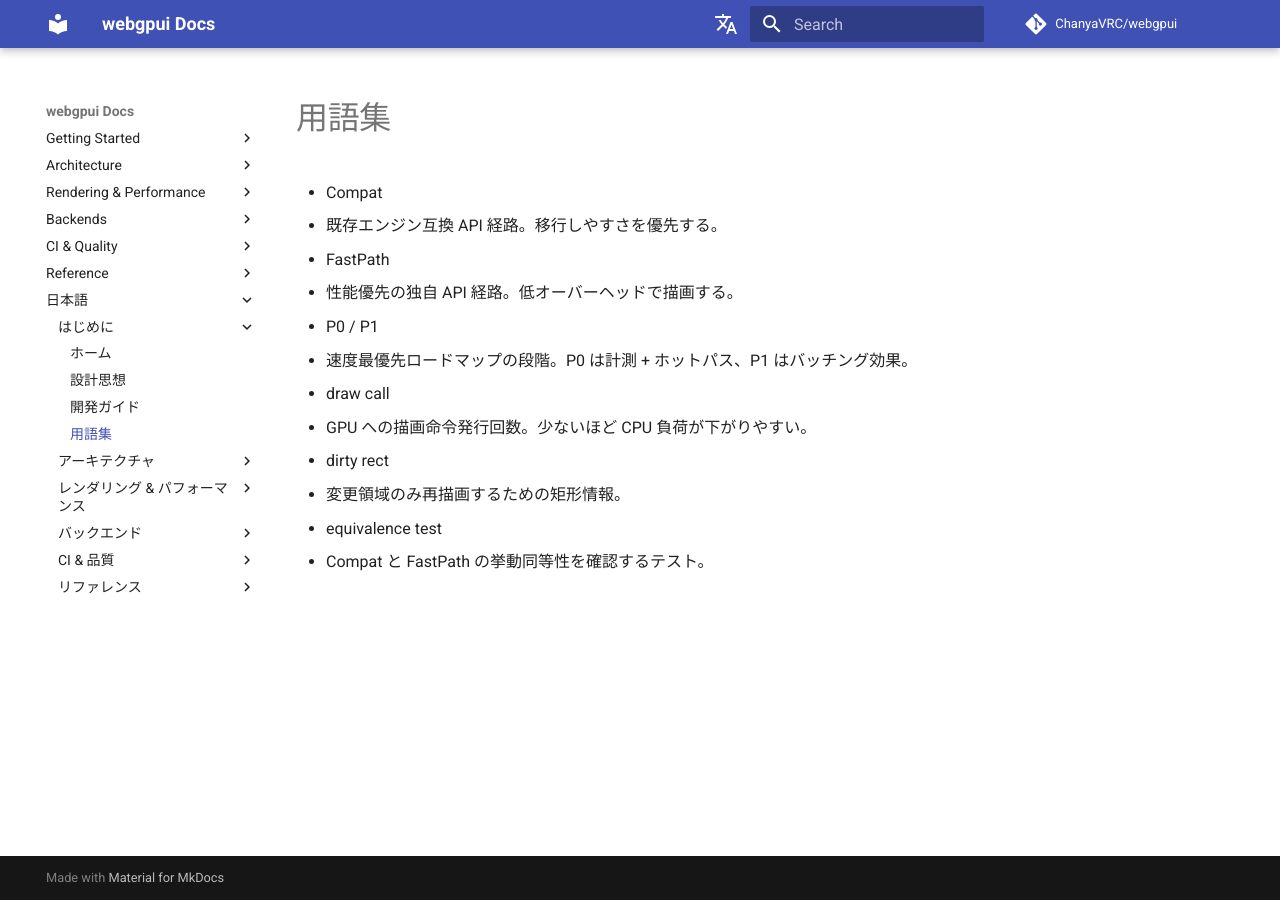
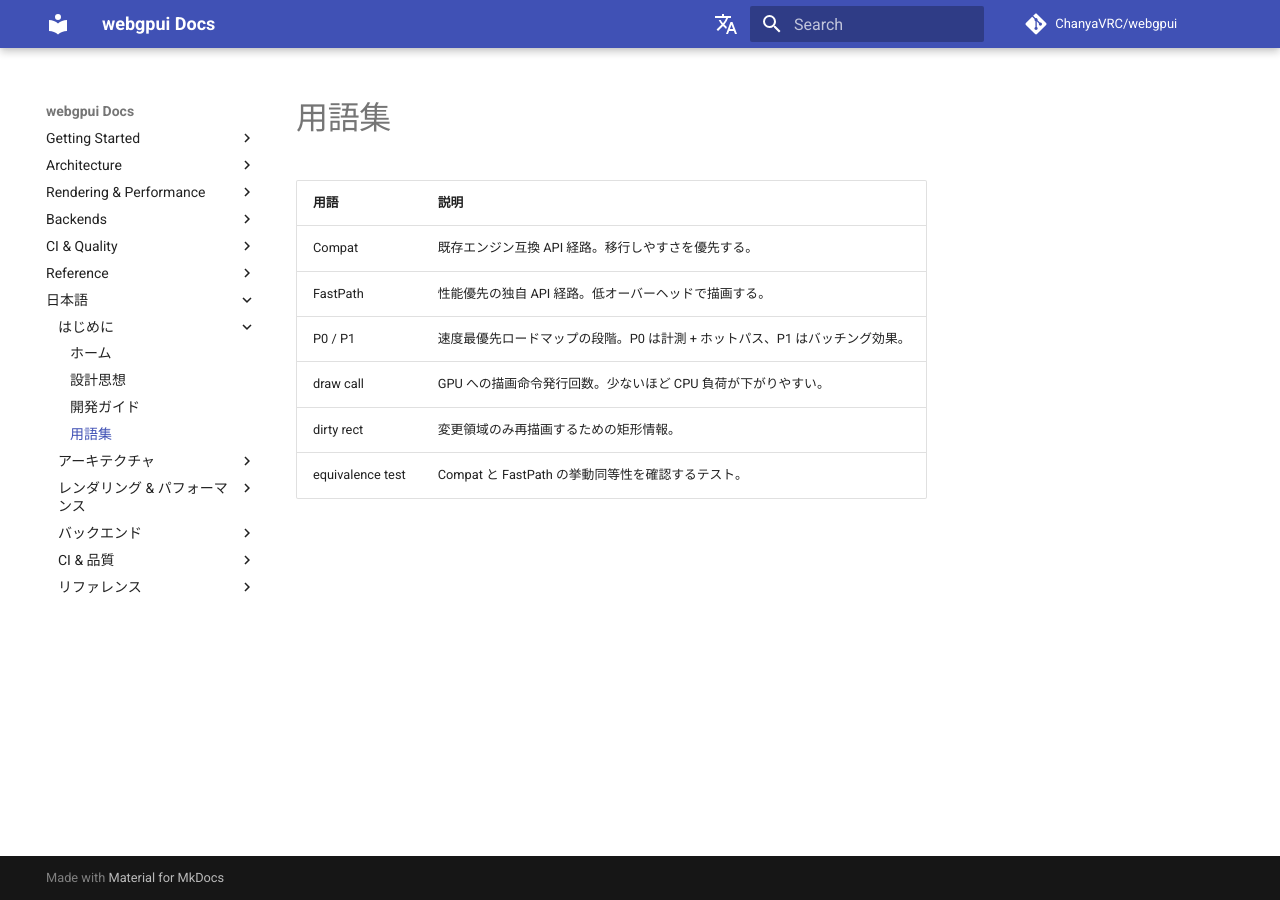
Before and after one commit to ChanyaVRC/webgpui, an MkDocs documentation site: the page built from docs/ja/glossary.md, in a window 1280 px wide. Built offline with MkDocs 1.6.1 and Material for MkDocs 9.7.7, drawn with Linux system fonts in a browser that asks for light colours; comment, search, counter and statistics services are not loaded.

Commit message:
docs: glossary をテーブル形式に修正 (#en/#ja)

```diff
--- a/docs/ja/glossary.md
+++ b/docs/ja/glossary.md
@@ -1,19 +1,10 @@
 # 用語集
 
-- Compat
-  - 既存エンジン互換 API 経路。移行しやすさを優先する。
-
-- FastPath
-  - 性能優先の独自 API 経路。低オーバーヘッドで描画する。
-
-- P0 / P1
-  - 速度最優先ロードマップの段階。P0 は計測 + ホットパス、P1 はバッチング効果。
-
-- draw call
-  - GPU への描画命令発行回数。少ないほど CPU 負荷が下がりやすい。
-
-- dirty rect
-  - 変更領域のみ再描画するための矩形情報。
-
-- equivalence test
-  - Compat と FastPath の挙動同等性を確認するテスト。
+| 用語 | 説明 |
+| --- | --- |
+| Compat | 既存エンジン互換 API 経路。移行しやすさを優先する。 |
+| FastPath | 性能優先の独自 API 経路。低オーバーヘッドで描画する。 |
+| P0 / P1 | 速度最優先ロードマップの段階。P0 は計測 + ホットパス、P1 はバッチング効果。 |
+| draw call | GPU への描画命令発行回数。少ないほど CPU 負荷が下がりやすい。 |
+| dirty rect | 変更領域のみ再描画するための矩形情報。 |
+| equivalence test | Compat と FastPath の挙動同等性を確認するテスト。 |
```
Also changed, not shown: docs/glossary.md (+8 -17 lines).
